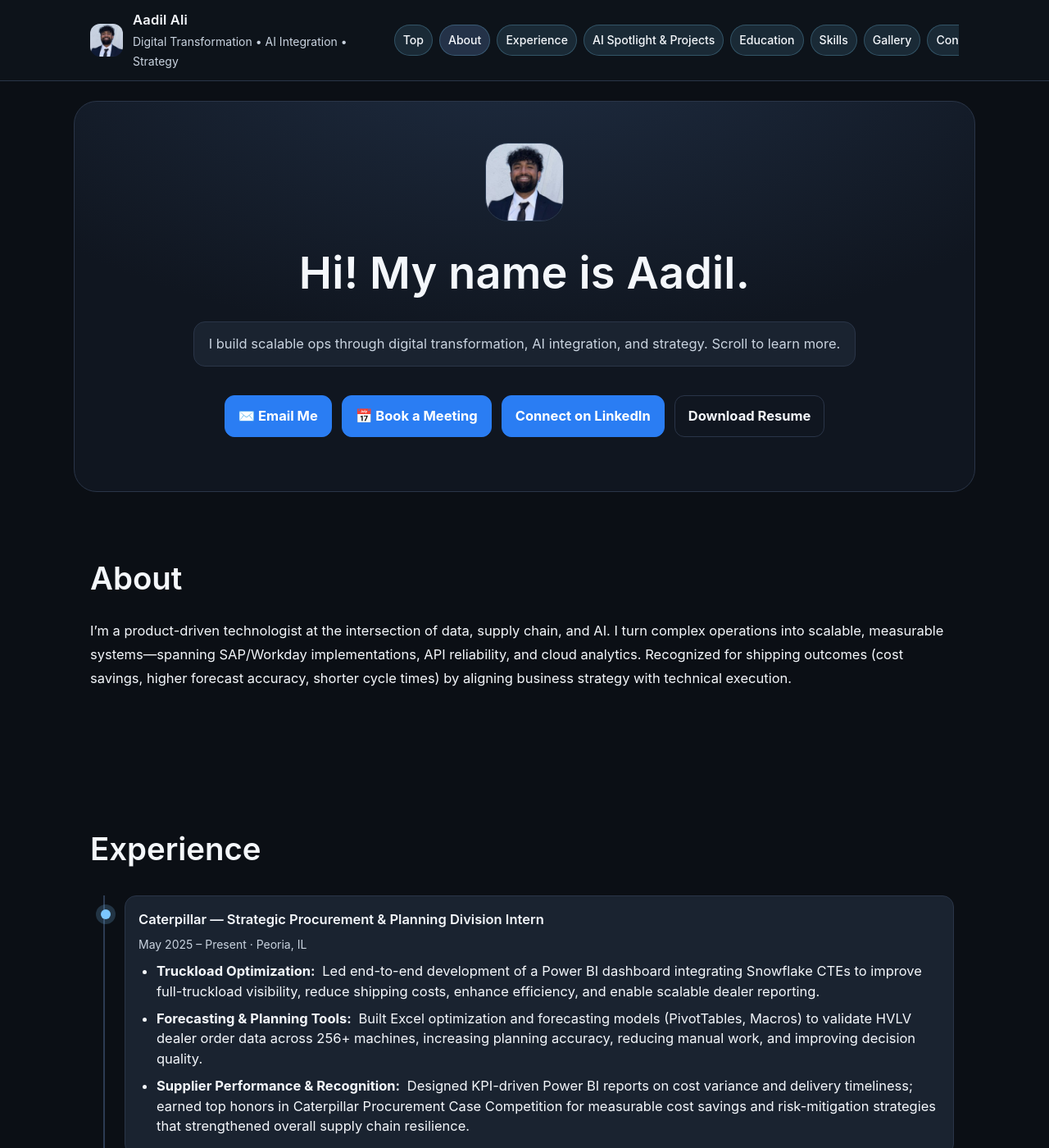
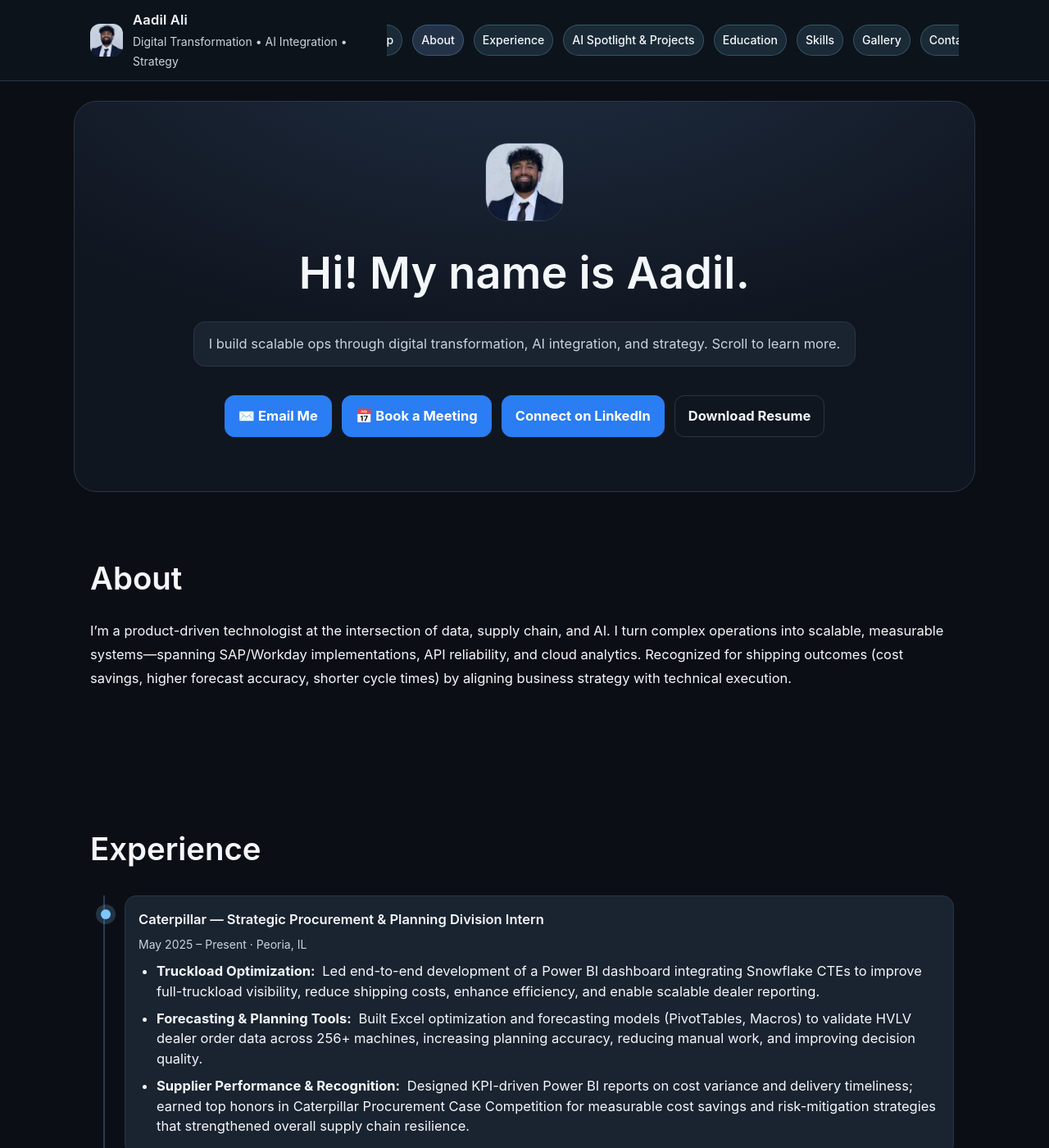
Before and after one commit to aaadil777/aaadil777.github.io, a Jekyll site: the page built from index.md, in a window 1280 px wide and 1400 px high. Shown: the whole window at 82% size. Built offline with Jekyll 4.4.1, drawn with Linux system fonts in a browser that asks for light colours.

Commit message:
Fix styling.

```diff
--- a/assets/main.css
+++ b/assets/main.css
@@ -20,15 +20,15 @@
   font-size:16.5px; line-height:1.75; font-weight:400;
 }
 
-/* Keep pills on one line on desktop; allow horizontal scroll if needed */
+/* ===== Nav links: one line, centered, no scrollbar ===== */
 .links{
   display:flex;
-  gap:8px;
-  flex-wrap:nowrap;           /* was wrap */
-  overflow-x:auto;            /* allow sideways scroll instead of wrapping */
-  -webkit-overflow-scrolling: touch;
+  gap:12px;                 /* comfy spacing on wide screens */
+  flex-wrap:nowrap;         /* never wrap */
+  overflow:hidden;          /* hide any overflow; no scrollbar */
+  justify-content:center;   /* center pills in the header */
 }
-.links a{ white-space:nowrap; } /* prevent chip text from breaking */
+.links a{ white-space:nowrap; }   /* stop chip text from breaking */
 
 /* ===== Nav ===== */
 .site-nav{
```
